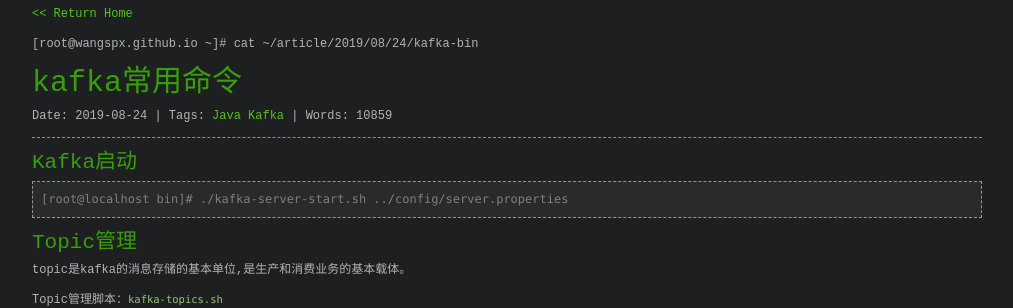
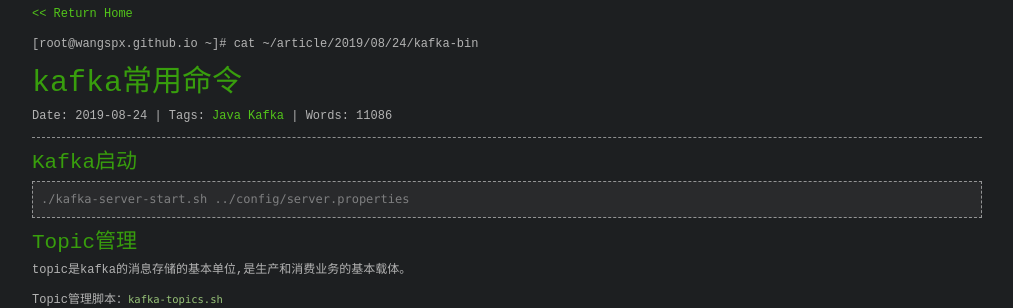
Before and after one commit to shiof/note, a Jekyll site: the page built from _posts/2019/2019-08-24-kafka-bin.md, in a window 1280 px wide. Shown: the part 308-616 px from the top of the page, without its empty margins (133-1146 px from the left). Built offline with Jekyll 4.4.1, drawn with Linux system fonts in a browser that asks for light colours; comment, search, counter and statistics services are not loaded; some of the changed text lies outside the part shown.

Commit message:
2019-8-26 11:41:03

```diff
--- a/_posts/2019/2019-08-24-kafka-bin.md
+++ b/_posts/2019/2019-08-24-kafka-bin.md
@@ -11,8 +11,8 @@
 
 ### Kafka启动
 
-~~~
-[root@localhost bin]# ./kafka-server-start.sh ../config/server.properties
+~~~shell
+./kafka-server-start.sh ../config/server.properties
 ~~~
 
 ### Topic管理
@@ -168,12 +168,20 @@
 2. 查询Topic列表
 
     ~~~shell
+    ./kafka-topics.sh --list --bootstrap-server localhost:9092
+    ~~~
+
+    ~~~shell
     [root@localhost bin]# ./kafka-topics.sh --list --bootstrap-server localhost:9092
     __consumer_offsets
     test
     ~~~
 
 3. 查询Topic详情（分区，副本，leader信息）
+
+    ~~~shell
+    ./kafka-topics.sh -describe --bootstrap-server localhost:9092 --topic test
+    ~~~
 
     ~~~shell
     [root@localhost bin]# ./kafka-topics.sh -describe --bootstrap-server localhost:9092 --topic test
@@ -184,13 +192,13 @@
 4. 创建Topic
 
     ~~~shell
-    [root@localhost bin]# ./kafka-topics.sh --create --bootstrap-server localhost:9092 --replication-factor 1 --partitions 1 --topic test1
+    ./kafka-topics.sh --create --bootstrap-server localhost:9092 --replication-factor 1 --partitions 1 --topic test1
     ~~~
 
 5. 删除Topic
 
     ~~~shell
-    [root@localhost bin]# ./kafka-topics.sh --delete --bootstrap-server localhost:9092 --topic test1
+    ./kafka-topics.sh --delete --bootstrap-server localhost:9092 --topic test1
     ~~~
 
 ### 生产测试
@@ -296,11 +304,14 @@
     ~~~
 
 2. 发送消息
+    ~~~shell
+    ./kafka-console-producer.sh --broker-list localhost:9092 --topic test
+    ~~~
 
     ~~~shell
-    [root@localhost bin]# ./kafka-console-producer.sh --broker-list localhost:9092 --topic test
-    >test message
-    >
+    > [root@localhost bin]# ./kafka-console-producer.sh --broker-list localhost:9092 --topic test
+    > >test message
+    > >
     ~~~
 
 ### 消费测试
@@ -409,6 +420,10 @@
 2. 消费命令
 
 ~~~shell
+./kafka-console-consumer.sh --bootstrap-server localhost:9092 --topic test --from-beginning
+~~~
+
+~~~shell
 [root@localhost bin]# ./kafka-console-consumer.sh --bootstrap-server localhost:9092 --topic test --from-beginning
 test message
 ~~~
```
